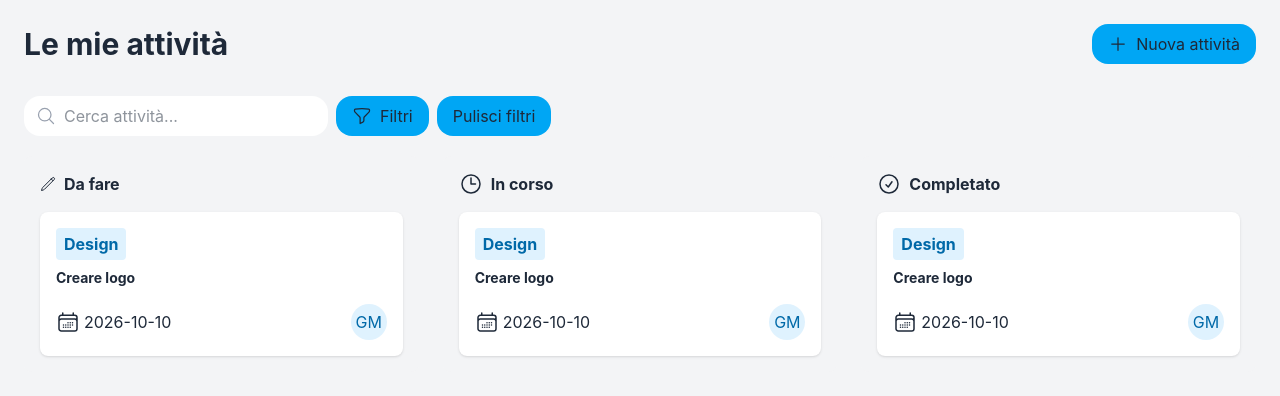
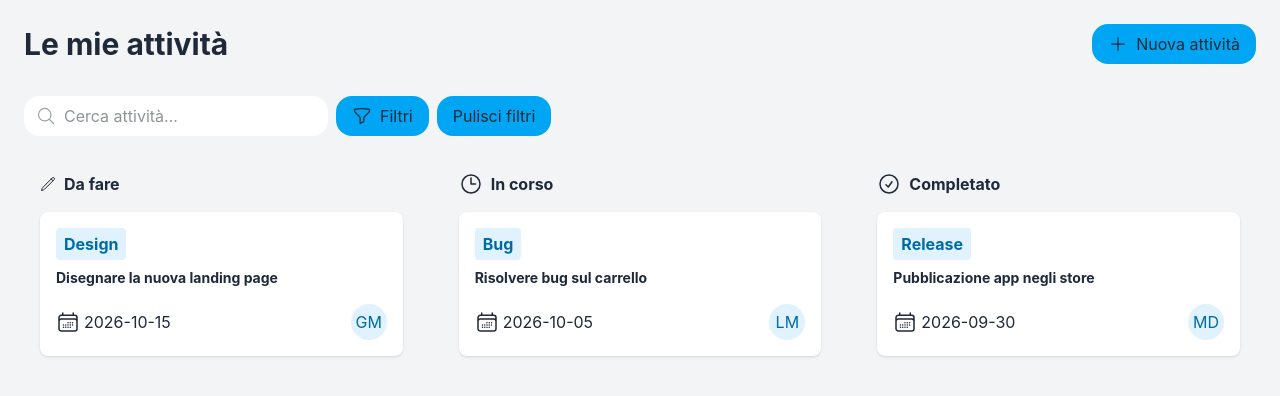
Before and after one commit to giordanam/MyTaskboard, a React (Vite) app in the folder task-board-react/: page / in a window 1280 px wide. Shown: the top 396 px of the page. Built offline with nearby package versions, Linux system fonts and the light colour scheme.

Commit message:
feat: complete Card dynamic rendering, add lookup dictionaries and populate all columns

```diff
--- a/task-board-react/src/App.jsx
+++ b/task-board-react/src/App.jsx
@@ -125,7 +125,7 @@ function App() {
               </select>
             </div>
           </form>
-          <List />
+          <List tasks={tasks}/>
         </div>
         <DetailModal />
       </div>
--- a/task-board-react/src/components/Card.jsx
+++ b/task-board-react/src/components/Card.jsx
@@ -1,10 +1,25 @@
-export default function Card() {
+export default function Card({task}) {
+    const userInitials = {
+        giordana: "GM",
+        lucio: "LM",
+        matteo: "MD",
+        federico: "FM",
+        delin: "DS"
+    };
+
+    const categoryLabels = {
+        design: "Design",
+        dev: "Sviluppo",
+        release: "Release",
+        bug: "Bug"
+    }
+
     return (
-        <div className="bg-white p-4 rounded-lg shadow task-card cursor-pointer" data-id="${id}">
+        <div className="bg-white p-4 rounded-lg shadow task-card cursor-pointer" data-id="${tasks.id}">
             <div className="mb-2">
-                <span className="inline-block px-2 py-1 font-bold text-sky-700 bg-sky-100 rounded">Design</span>
+                <span className="inline-block px-2 py-1 font-bold text-sky-700 bg-sky-100 rounded">{categoryLabels[task.category]}</span>
             </div>
-            <h3 className="text-sm font-bold text-gray-800 mb-4 js-card-title">Creare logo</h3>
+            <h3 className="text-sm font-bold text-gray-800 mb-4 js-card-title">{task.title}</h3>
             <div className="flex justify-between items-center mt-auto">
                 <div className="flex items-center gap-1">
                     <svg xmlns="http://www.w3.org/2000/svg" fill="none" viewBox="0 0 24 24" strokeWidth="1.5"
@@ -12,10 +27,10 @@ export default function Card() {
                         <path strokeLinecap="round" strokeLinejoin="round"
                               d="M6.75 3v2.25M17.25 3v2.25M3 18.75V7.5a2.25 2.25 0 0 1 2.25-2.25h13.5A2.25 2.25 0 0 1 21 7.5v11.25m-18 0A2.25 2.25 0 0 0 5.25 21h13.5A2.25 2.25 0 0 0 21 18.75m-18 0v-7.5A2.25 2.25 0 0 1 5.25 9h13.5A2.25 2.25 0 0 1 21 11.25v7.5m-9-6h.008v.008H12v-.008ZM12 15h.008v.008H12V15Zm0 2.25h.008v.008H12v-.008ZM9.75 15h.008v.008H9.75V15Zm0 2.25h.008v.008H9.75v-.008ZM7.5 15h.008v.008H7.5V15Zm0 2.25h.008v.008H7.5v-.008Zm6.75-4.5h.008v.008h-.008v-.008Zm0 2.25h.008v.008h-.008V15Zm0 2.25h.008v.008h-.008v-.008Zm2.25-4.5h.008v.008H16.5v-.008Zm0 2.25h.008v.008H16.5V15Z"/>
                     </svg>
-                    <span className="js-card-expire">2026-10-10</span>
+                    <span className="js-card-expire">{task.expire}</span>
                 </div>
                 <div
-                    className="w-9 h-9 rounded-full bg-sky-100 text-sky-700 flex items-center justify-center js-card-user">GM</div>
+                    className="w-9 h-9 rounded-full bg-sky-100 text-sky-700 flex items-center justify-center js-card-user">{userInitials[task.user]}</div>
             </div>
         </div>
     )
--- a/task-board-react/src/components/List.jsx
+++ b/task-board-react/src/components/List.jsx
@@ -1,6 +1,6 @@
 import Card from './Card.jsx'
 
-export default function List() {
+export default function List({tasks}) {
     return(
         <div id="grid-cards" className="grid grid-cols-3 mt-5 gap-6">
             <div className="bg-gray-100 p-4 rounded-lg">
@@ -11,7 +11,7 @@ export default function List() {
                     Da fare
                 </h2>
                 <div id="col-todo" className="flex flex-col gap-4">
-                    <Card/>
+                    {tasks.filter((task) => task.status === 'to-do').map(task => <Card key={task.id} task={task}/>)}
                 </div>
             </div>
             <div className="bg-gray-100 p-4 rounded-lg">
@@ -22,7 +22,7 @@ export default function List() {
                     In corso
                 </h2>
                 <div id="col-inprogress" className="flex flex-col gap-4">
-                    <Card/>
+                    {tasks.filter((task) => task.status === 'in-progress').map(task => <Card key={task.id} task={task}/>)}
                 </div>
             </div>
             <div className="bg-gray-100 p-4 rounded-lg">
@@ -33,7 +33,7 @@ export default function List() {
                     Completato
                 </h2>
                 <div id="col-done" className="flex flex-col gap-4">
-                    <Card/>
+                    {tasks.filter((task) => task.status === 'done').map(task => <Card key={task.id} task={task}/>)}
                 </div>
             </div>
         </div>
```
